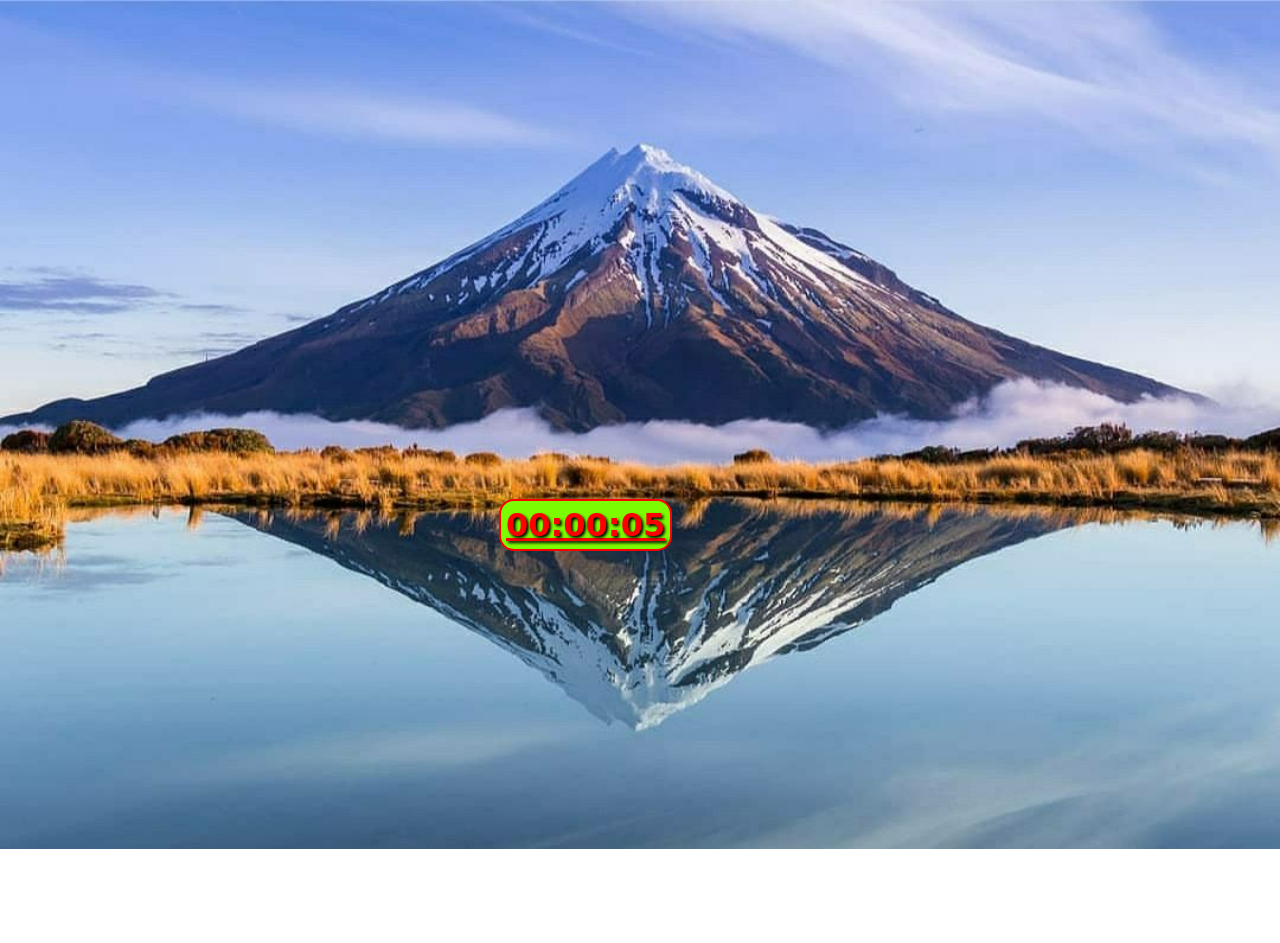
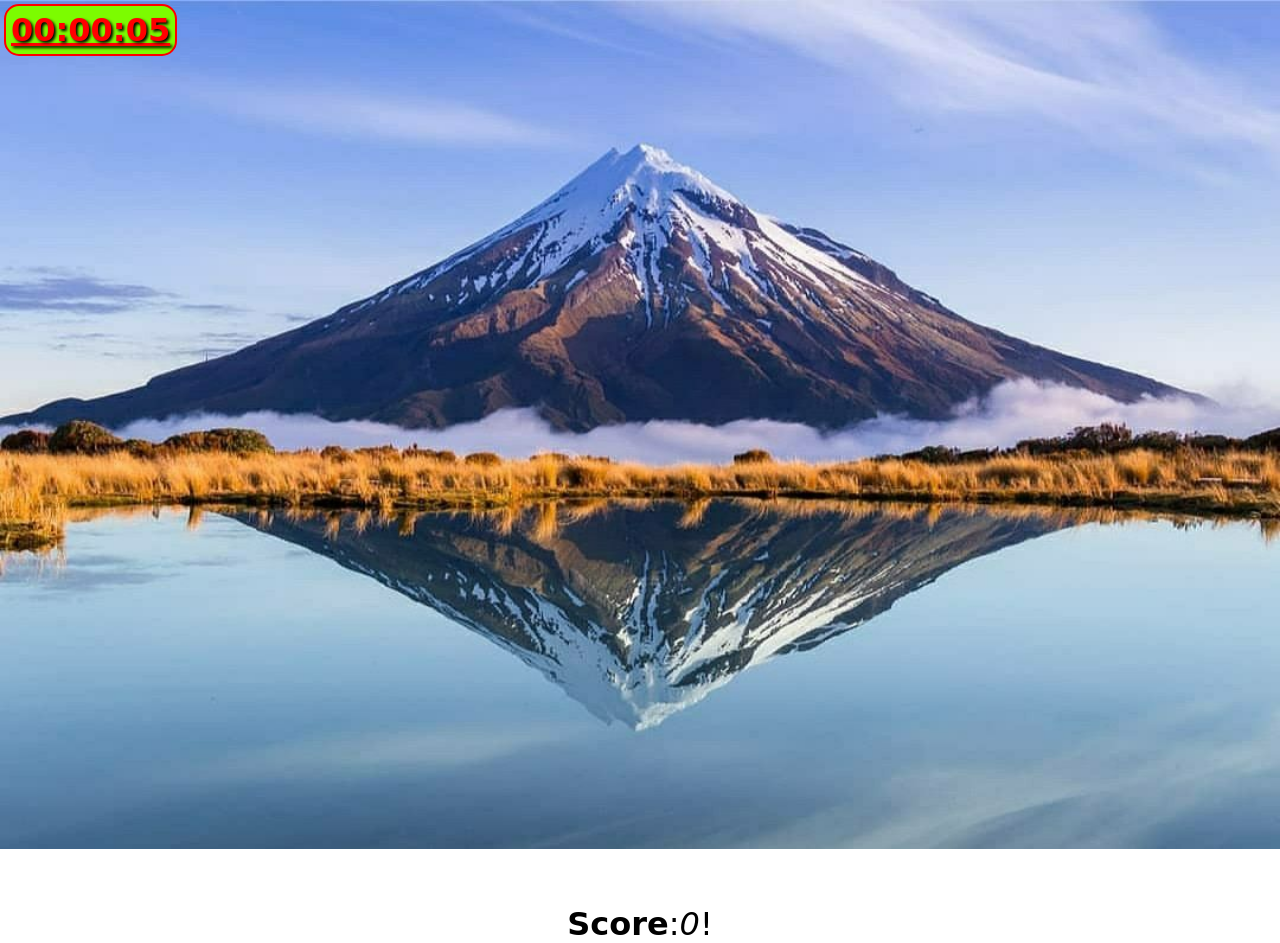
Before and after one commit to balabolchik/evict, a plain HTML site: page index.html in a window 1280 px wide. Before the commit the page ends 905 px from the top, so only its background shows below. Drawn offline with nearby package versions, Linux system fonts and the light colour scheme; a web font is replaced by a local one.

Commit message:
game finish

```diff
--- a/css/index.css
+++ b/css/index.css
@@ -23,8 +23,11 @@ h1 {
     text-decoration: underline;
     color: red;
     text-shadow: 2px 2px 3px black;
+    cursor: cell;
 }
 
-body {
-
+p {
+    font-family: 'Chilanka', cursive;
+    font-size: 32px;
+    text-align: center;
 }
--- a/index.html
+++ b/index.html
@@ -9,11 +9,7 @@
 <body>
     <img src="img/mountain.jpg" alt="Mountain">
     <h1 id="main-heading">Hello, world!</h1>
-    <!-- <img src="img/troli_two.jpg" alt="Troli two"> -->
-
-
-
-
+    <p><strong>Score</strong>:<em id="score">0</em>!</p>
     <script src="https://code.jquery.com/jquery-3.5.1.min.js" integrity="sha256-9/aliU8dGd2tb6OSsuzixeV4y/faTqgFtohetphbbj0=" crossorigin="anonymous"></script>
     <script src="js/index.js"></script>
 </body>
--- a/js/index.js
+++ b/js/index.js
@@ -5,56 +5,65 @@ let minDes = 0;
 let hour = 0;
 let hourDes = 0;
 
-// $("#main-heading").text(`${hourDes}${hour}:${minDes}${min}:${secDes}${sec}`);
+setInterval(hours, 1000);
 
-let counter = setInterval(hours,1000);
-
-function hours(){
+function hours() {
   sec++;
-    if (sec===10){
+  if (sec === 10) {
     secDes++;
-        sec=0;
-    };
-    if (secDes===6){
+    sec = 0;
+  }
+  if (secDes === 6) {
     min++;
-        secDes=0;
-    };
-    if (min===10){
+    secDes = 0;
+  }
+  if (min === 10) {
     minDes++;
-        min=0;
-    };
-    if(minDes===6){
+    min = 0;
+  }
+  if (minDes === 6) {
     hour++;
-        minDes=0;
-    };
-    if(hour===10||(hour===4 && hourDes===2)){
+    minDes = 0;
+  }
+  if (hour === 10 || (hour === 4 && hourDes === 2)) {
     hourDes++;
-        hour=0;
-    };
-    if (hourDes===3){
-        hourDes=0;
-    };
+    hour = 0;
+  }
+  if (hourDes === 3) {
+    hourDes = 0;
+  }
   $("#main-heading").text(`${hourDes}${hour}:${minDes}${min}:${secDes}${sec}`);
-};
+}
 
 // -----------------------------------------------------
-let div = document.querySelector('img');
-let leftOffset =0;
-let topOffset=0;
-function moveHeading (){
-    $('#main-heading').offset({left: Math.abs(leftOffset), top: Math.abs(topOffset)});
+let score = 0;
+let div = document.querySelector("img");
+let leftOffset = 0;
+let topOffset = 0;
+function moveHeading() {
+  $("#main-heading").offset({
+    left: Math.abs(leftOffset),
+    top: Math.abs(topOffset),
+  });
   topOffset++;
   leftOffset++;
-    let width=div.clientWidth;
+  let width = div.clientWidth;
   let heigth = div.clientHeight;
-    let widthString = document.querySelector('h1').clientWidth;
-    let heigthString = document.querySelector('h1').clientHeight;
-    if (leftOffset>(width-widthString-4)){
-        leftOffset=-leftOffset;
-    };
-    if (topOffset>(heigth-heigthString-4)){
-        topOffset=-topOffset
-    };
-};
+  let widthString = document.querySelector("h1").clientWidth;
+  let heigthString = document.querySelector("h1").clientHeight;
+  if (leftOffset > width - widthString - 4) {
+    leftOffset = -leftOffset;
+  }
+  if (topOffset > heigth - heigthString - 4) {
+    topOffset = -topOffset;
+  }
+  $("#score").text(score);
+}
 
-setInterval(moveHeading, 10);
+setInterval(moveHeading, 1000);
+$("#main-heading").click(bingo);
+
+function bingo() {
+  setInterval(moveHeading, 100 / (score+1));
+  score += 1;
+}
```
Lines whose indentation alone changed are shown as unchanged.
